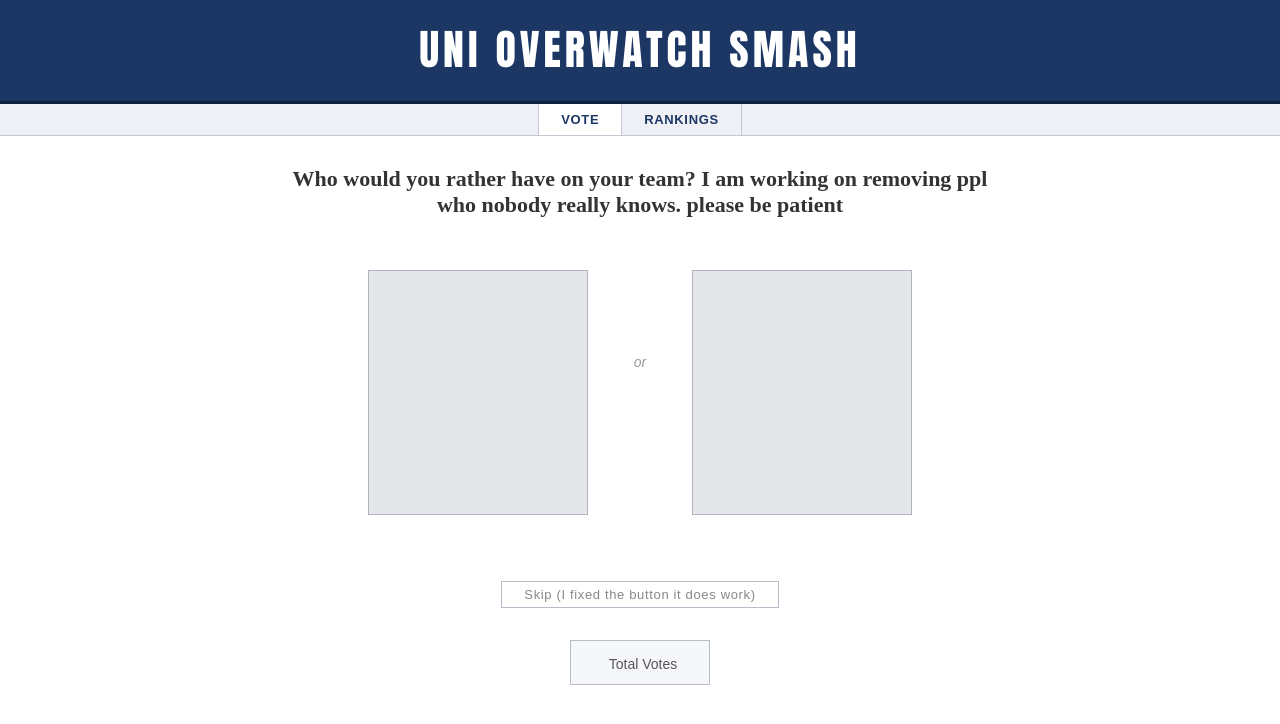
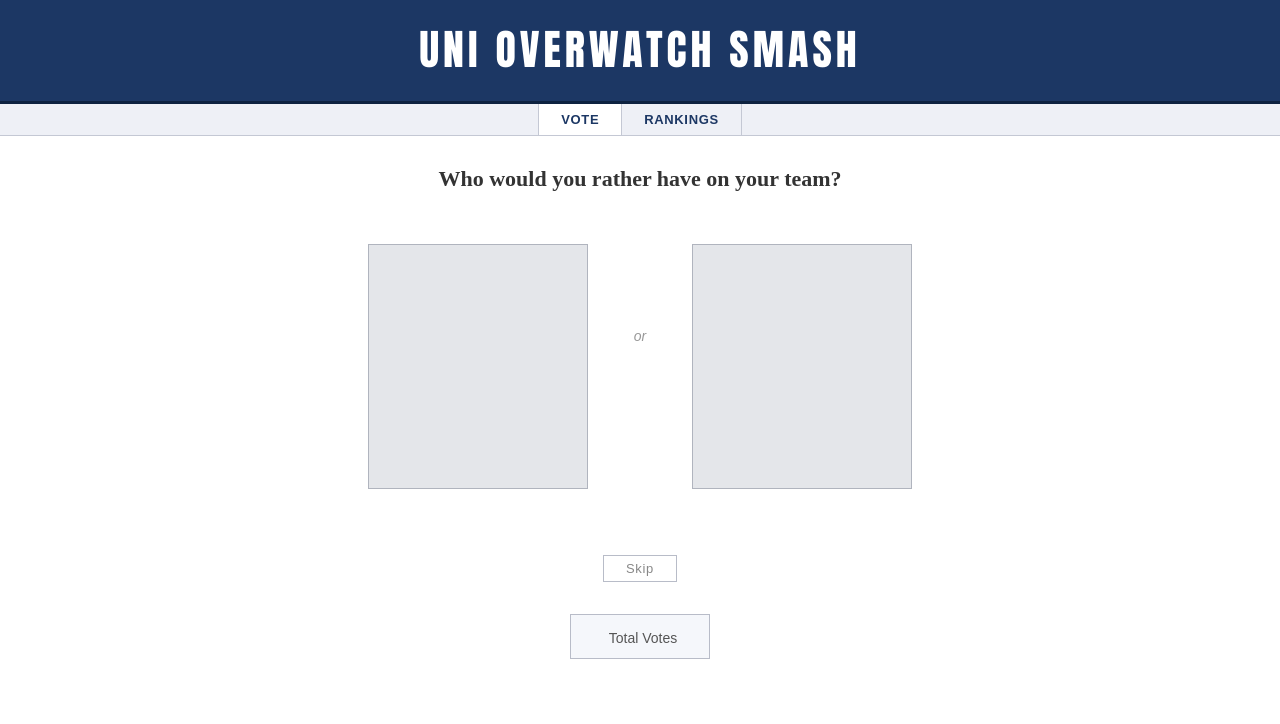
Before and after one commit to t90e/uni-elo, a Flask app: template templates/index.html in a window 1280 px wide. Shown: the top 724 px of the page. Run offline with Flask 3, Linux system fonts and the light colour scheme; the template is opened without the code that fills it, so the values that code supplies are empty; some libraries are stand-ins or nearby versions.

Commit message:
Update index.html

```diff
--- a/templates/index.html
+++ b/templates/index.html
@@ -20,7 +20,7 @@
 </div>
 
 <div class="page-content">
-  <div class="question">Who would you rather have on your team?  I am working on removing ppl who nobody really knows. please be patient</div>
+  <div class="question">Who would you rather have on your team?</div>
 
   <div class="arena" id="arena">
 
@@ -43,7 +43,7 @@
   </div>
 
   <div class="skip-wrap">
-    <button id="skip-btn">Skip (I fixed the button it does work)</button>
+    <button id="skip-btn">Skip</button>
   </div>
 
   <div class="votes-box">
```
